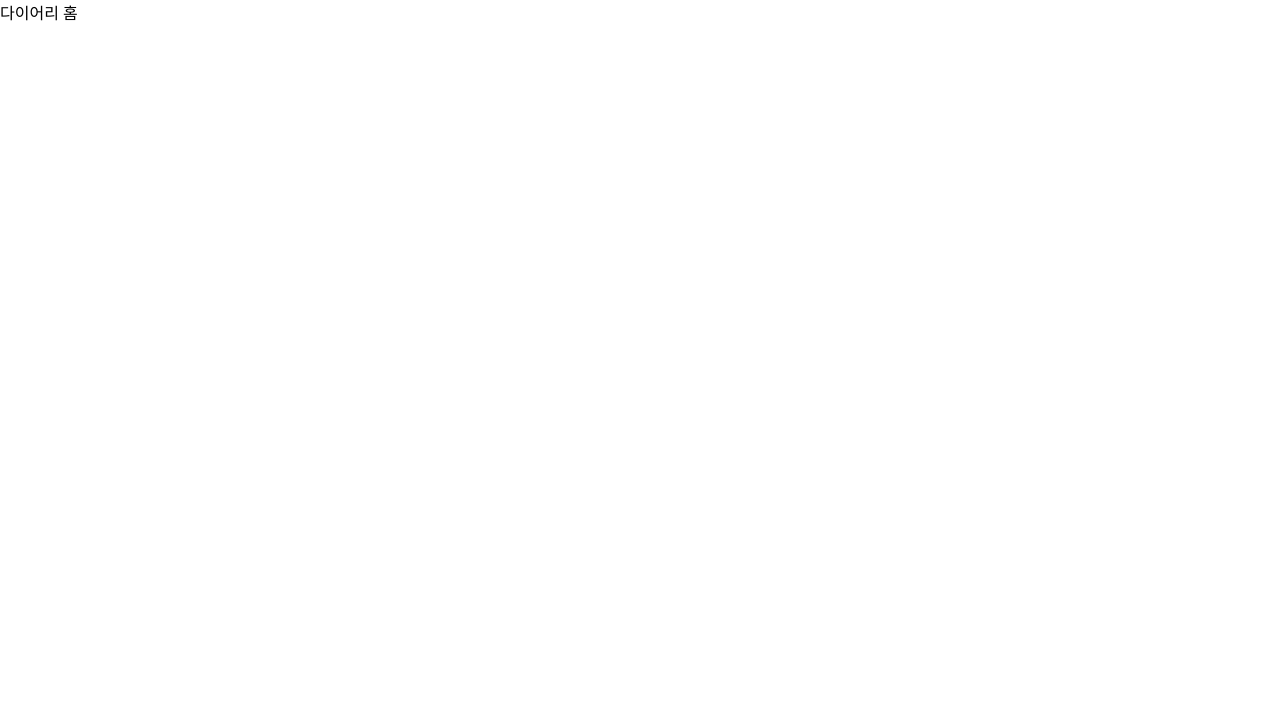
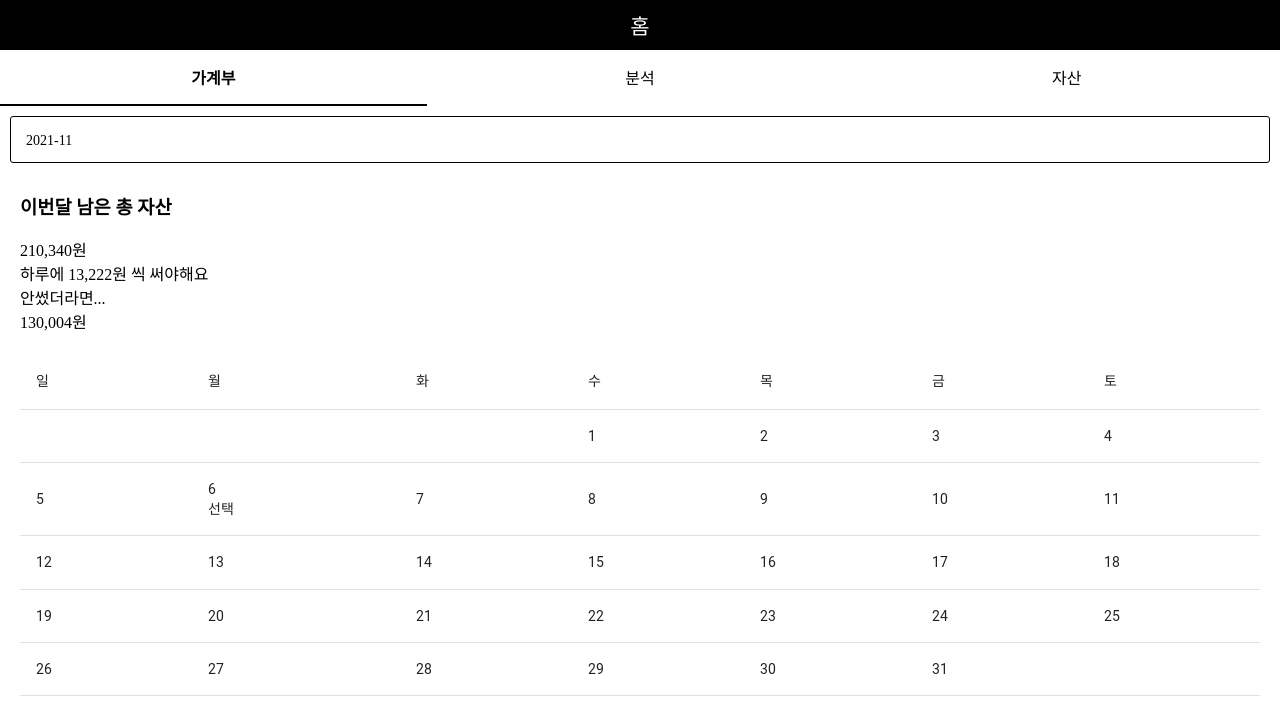
Before and after one commit to hotsummmer/my-little-salty-diary, a Next.js app: page /diary in a window 1280 px wide. Shown: the top 712 px of the page. Built offline with nearby package versions, Linux system fonts and the light colour scheme.

Commit message:
feat: diary main page

```diff
--- a/src/pages/diary/index.tsx
+++ b/src/pages/diary/index.tsx
@@ -1,5 +1,112 @@
+import ActionBar from '../../components/common/ActionBar';
+import Container from '../../components/common/Container';
+import Tab from '../../components/common/Tab';
+import { useEffect, useState } from 'react';
+import Select from '../../components/common/Select';
+import Table from '@mui/material/Table';
+import { TableBody, TableCell, TableHead, TableRow } from '@mui/material';
+
+const TabList = [
+	{ label: '가계부', value: 'book' },
+	{ label: '분석', value: 'analytic' },
+	{ label: '자산', value: 'assets' },
+];
+
+const SelectOptions = [
+	{ label: '11월', value: '2021-11' },
+	{ label: '12월', value: '2021-12' },
+];
+
+const Days = '일,월,화,수,목,금,토'.split(',');
+
 const Diary: React.FC = () => {
-	return <>다이어리 홈</>;
+	const [currTab, setCurrTab] = useState(TabList[0].value);
+	const [currDate, setCurrDate] = useState(SelectOptions[0].value);
+	const [monthData, setMonthData] = useState([]);
+
+	useEffect(() => {
+		const result = [];
+
+		const today = new Date();
+		const thisYear = today.getFullYear();
+		const thisMonth = today.getMonth();
+		const firstDay = new Date(thisYear, thisMonth);
+		const lastDay = new Date(thisYear, thisMonth + 1, 0);
+		const lastDate = lastDay.getDate();
+		const firstWeekPadding = firstDay.getDay();
+		const lastWeekPadding = Days.length - (lastDay.getDay() + 1);
+
+		for (let curr = 0, date = 1; curr < lastDate + firstWeekPadding + lastWeekPadding; curr++) {
+			const isNewWeek = curr % 7 === 0;
+			if (isNewWeek) {
+				result.push([]);
+			}
+
+			const currWeek = Math.floor(curr / Days.length);
+			const target = result[currWeek];
+			if (curr < firstWeekPadding || curr >= lastDate + firstWeekPadding) {
+				target.push(undefined);
+			} else {
+				target.push({
+					date,
+					isSelected: date === today.getDate(),
+				});
+				date++;
+			}
+		}
+		console.log('result', result);
+		setMonthData(result);
+	}, []);
+
+	return (
+		<>
+			<ActionBar title="홈" />
+			<Tab value={currTab} items={TabList} onClick={setCurrTab} />
+			<Container>
+				<Select value={currDate} valueKey="date" options={SelectOptions} onChange={setCurrDate} />
+				<Container>
+					<h3>이번달 남은 총 자산</h3>
+					<div>
+						<span>210,340</span>
+						<span>원</span>
+						<div>
+							하루에 <span>13,222</span>원 씩 써야해요
+						</div>
+					</div>
+					<div>
+						<span>안썼더라면...</span>
+						<div>
+							<span>130,004</span>
+							<span>원</span>
+						</div>
+					</div>
+				</Container>
+				<Container>
+					<Table>
+						<TableHead>
+							<TableRow>
+								{Days.map((day, idx) => (
+									<TableCell key={idx}>{day}</TableCell>
+								))}
+							</TableRow>
+						</TableHead>
+						<TableBody>
+							{monthData.map((week, idx) => (
+								<TableRow key={idx}>
+									{week.map((day, idx) => (
+										<TableCell key={idx}>
+											<div>{day?.date ?? ''}</div>
+											{day?.isSelected && <div>선택</div>}
+										</TableCell>
+									))}
+								</TableRow>
+							))}
+						</TableBody>
+					</Table>
+				</Container>
+			</Container>
+		</>
+	);
 };
 
 export default Diary;
```
Also changed, not shown: src/pages/index.tsx (+10 -1 lines).
